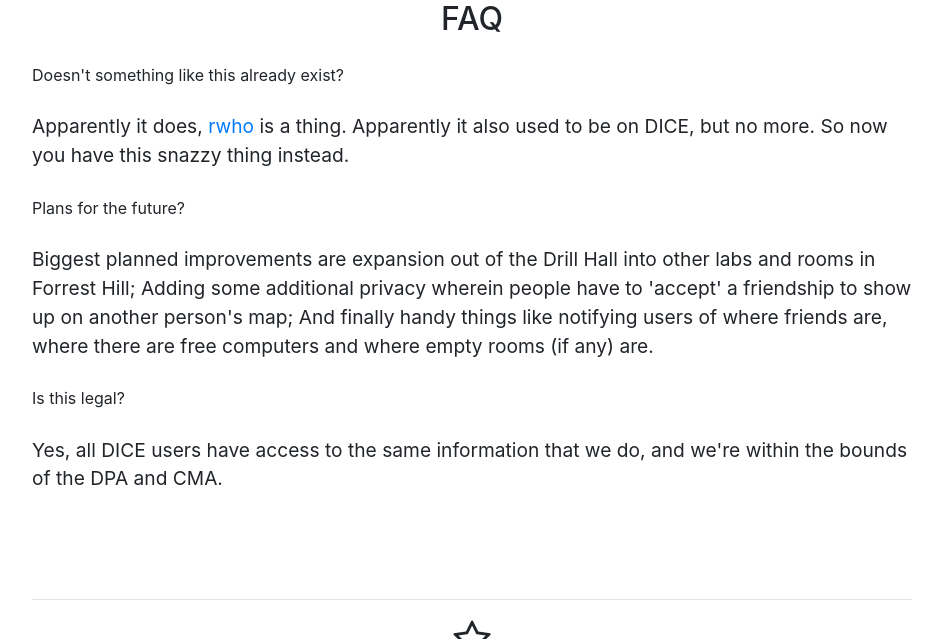
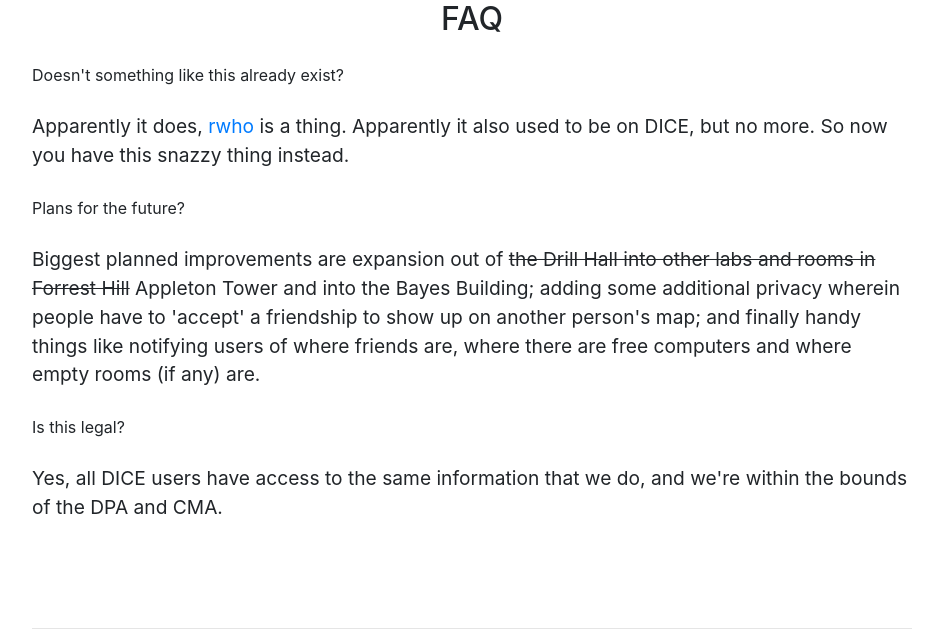
Before and after one commit to compsoc-edinburgh/mapp, a Flask app: page /about in a window 1280 px wide. Shown: the part 2087-2726 px from the top of the page, without its empty margins (168-1110 px from the left). Run offline with Flask 2, Linux system fonts and the light colour scheme; parts of the project's set-up code (start-up, migrations or seed data) failed here and were passed over; some libraries are stand-ins or nearby versions.

Commit message:
Tweak planned improvements

```diff
--- a/map/templates/about.html
+++ b/map/templates/about.html
@@ -129,8 +129,8 @@
   </blockquote>
 
   <p>
-    Biggest planned improvements are expansion out of the Drill Hall into other labs and rooms in Forrest Hill; Adding some additional
-    privacy wherein people have to 'accept' a friendship to show up on another person's map; And finally handy things like
+    Biggest planned improvements are expansion out of <strike>the Drill Hall into other labs and rooms in Forrest Hill</strike> Appleton Tower and into the Bayes Building; adding some additional
+    privacy wherein people have to 'accept' a friendship to show up on another person's map; and finally handy things like
     notifying users of where friends are, where there are free computers and where empty rooms (if any) are.
   </p>
 
```
